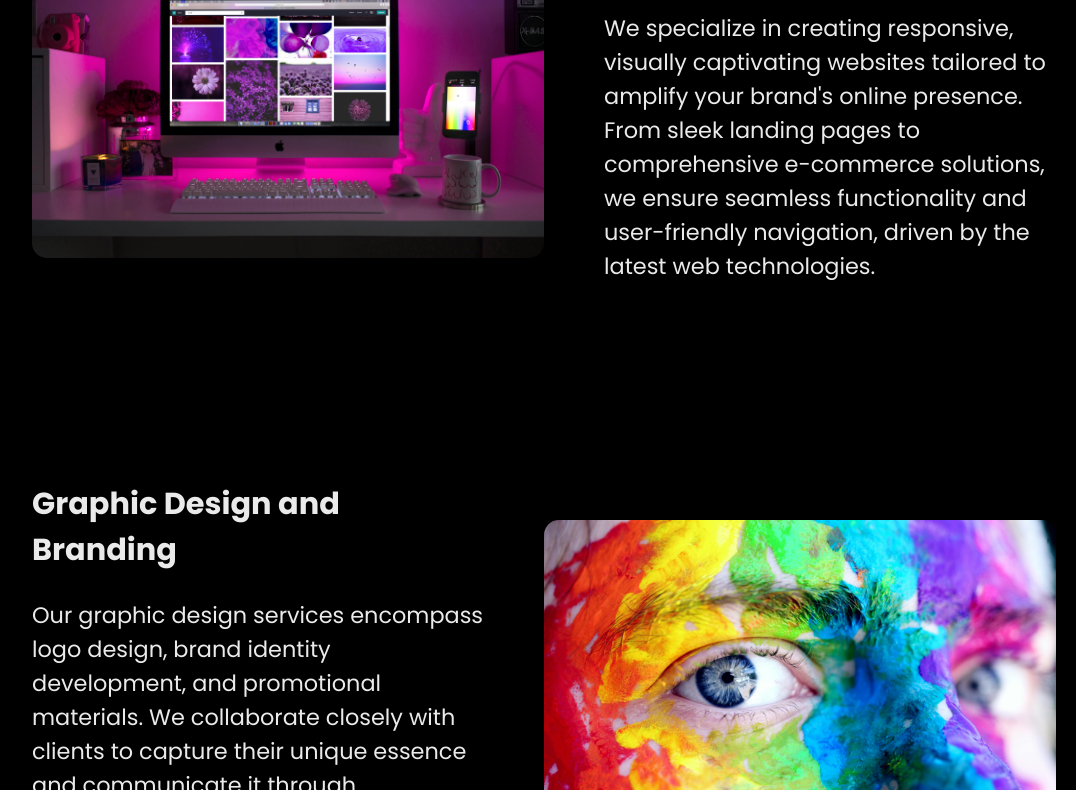
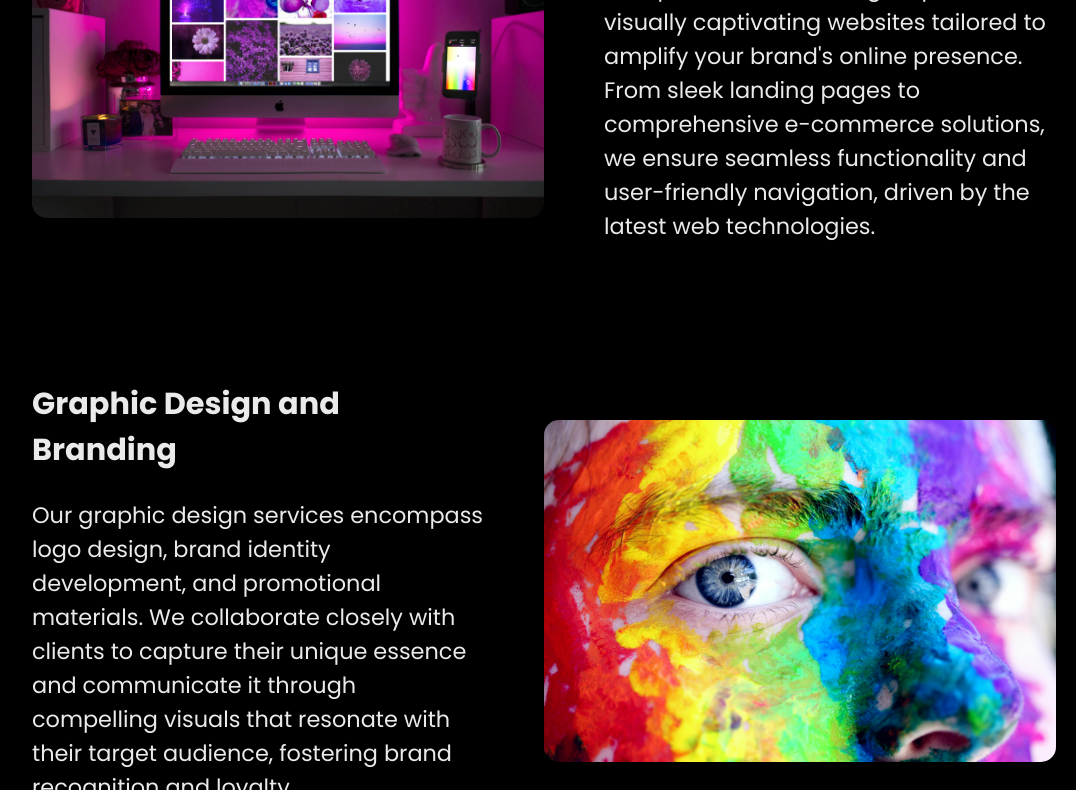
Before and after one commit to AlhassanCode/WebDesignAgency, a plain HTML site: page index.html in a window 1280 px wide. Shown: the part 505-1295 px from the top of the page, without its empty margins (96-1172 px from the left). Drawn offline with Linux system fonts and the light colour scheme.

Commit message:
projects gap reduced

```diff
--- a/style.css
+++ b/style.css
@@ -31,8 +31,8 @@ footer {
 .projects {
   display: flex;
   flex-direction:column;
-  gap: 150px;
-  margin-top: 90px;
+  gap: 90px;
+  margin-top: 50px;
 
 
 }
```
